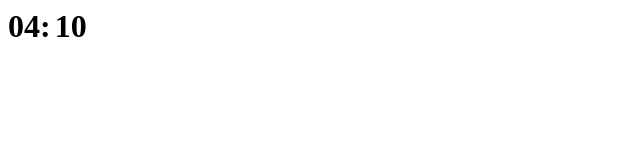
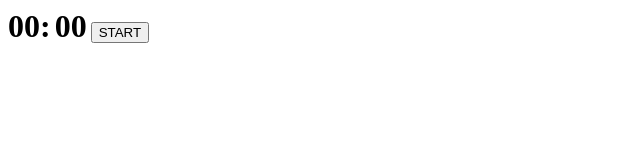
Before and after one commit to elmehdibk/StopWatch, a plain HTML site: page index.html in a window 1280 px wide. Shown: the whole page, without its empty margins (0-640 px from the left). Drawn offline with Linux system fonts and the light colour scheme.

Commit message:
create a function for start my stopWatch

```diff
--- a/index.html
+++ b/index.html
@@ -10,5 +10,7 @@
 <body>
     <h1 id="S">00:</h1>
     <h1 id="MS">00</h1>
+
+    <button id="start">START</button>
 </body>
 </html>
--- a/js/script.js
+++ b/js/script.js
@@ -1,12 +1,13 @@
 const seconds=document.querySelector('#S')
 const mSeconds=document.querySelector('#MS')
+const start =document.querySelector('#start')
 
 // const date = new Date()
 
 let S =0
 let MS=0
 
-
+start.addEventListener('click',()=>{
     setInterval(()=>{
         //MILLI SECOND
         MS+=1
@@ -40,3 +41,5 @@ setInterval(()=>{
 
         //  mSeconds.innerHTML=MS
     },20)
+
+})
```
Lines whose indentation alone changed are shown as unchanged.
